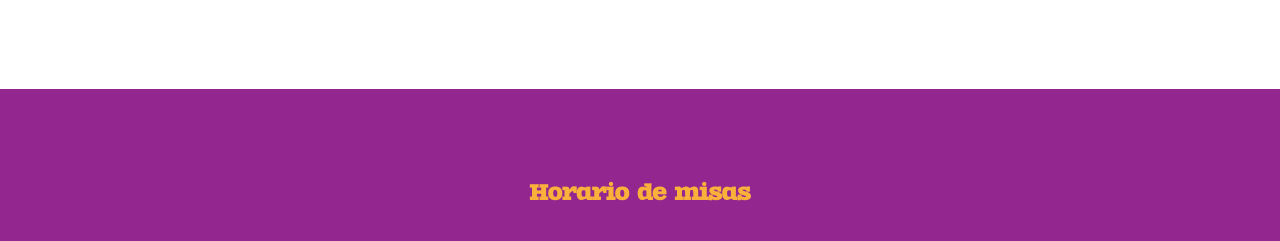
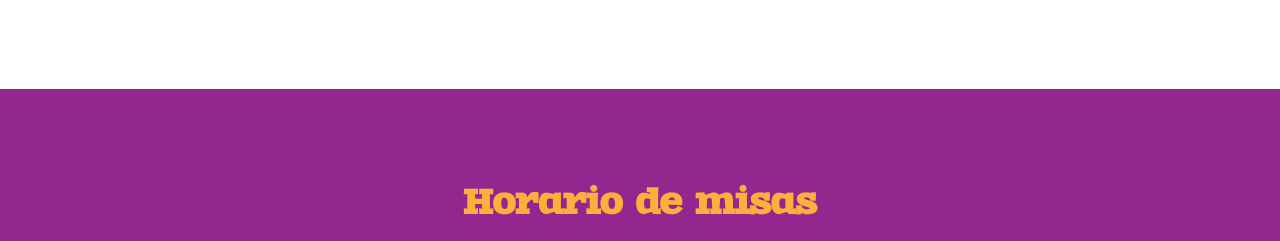
Before and after one commit to ParroquiaSantaAna/ParroquiaSantaAna.github.io, a plain HTML site: page index.html in a window 1280 px wide. Shown: the part 559-800 px from the top of the page. Drawn offline with nearby package versions, Linux system fonts and the light colour scheme; files whose address does not match are found by name.

Commit message:
Font size on widescreen

```diff
--- a/css/style-grid.css
+++ b/css/style-grid.css
@@ -42,7 +42,9 @@ h2 {
 
 	@media all and (min-width: 768px)  {
 
-
+		.misas h2 {
+			font-size: 1.6em;
+		}
 
 		.sectionTitle {
 			display: none;
```
